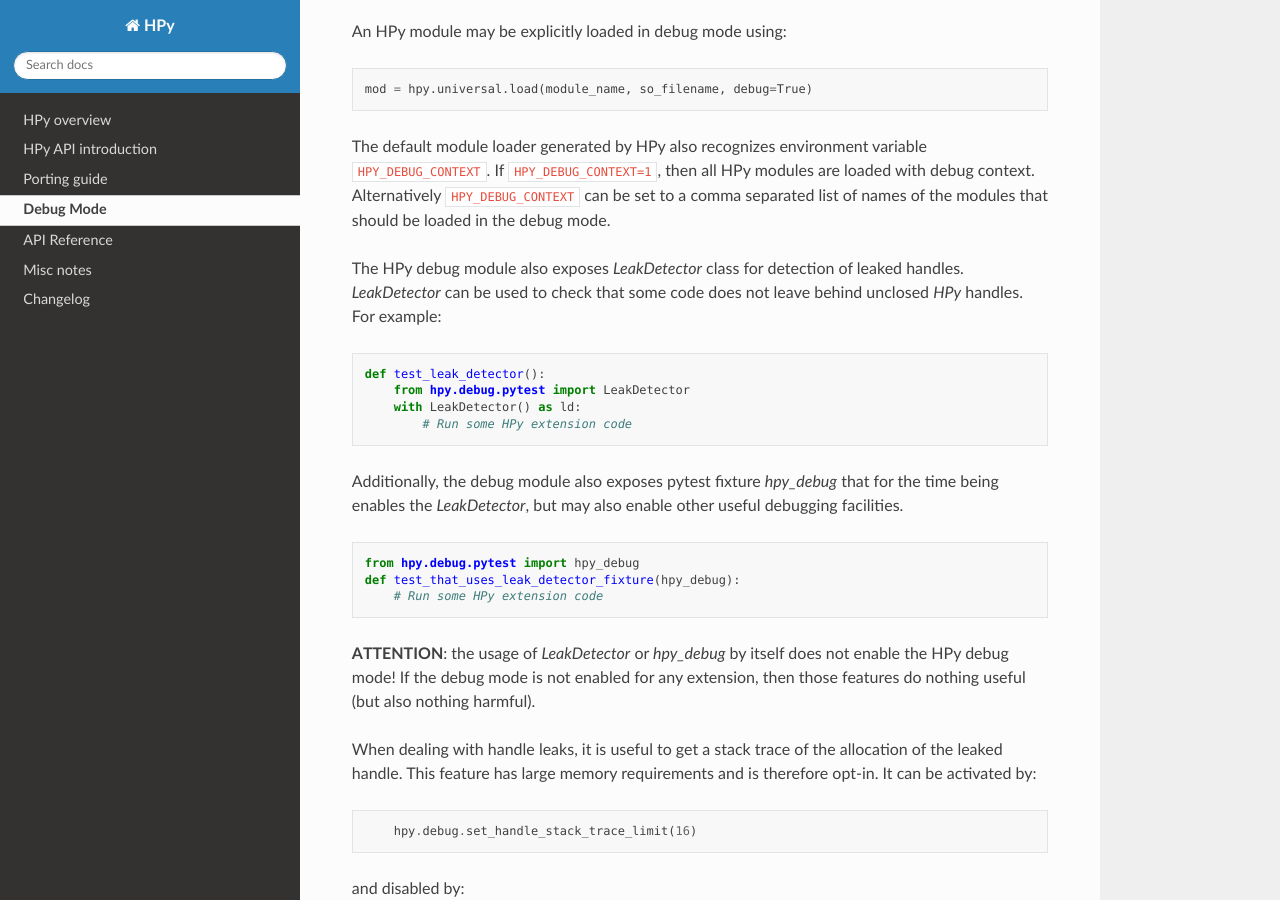
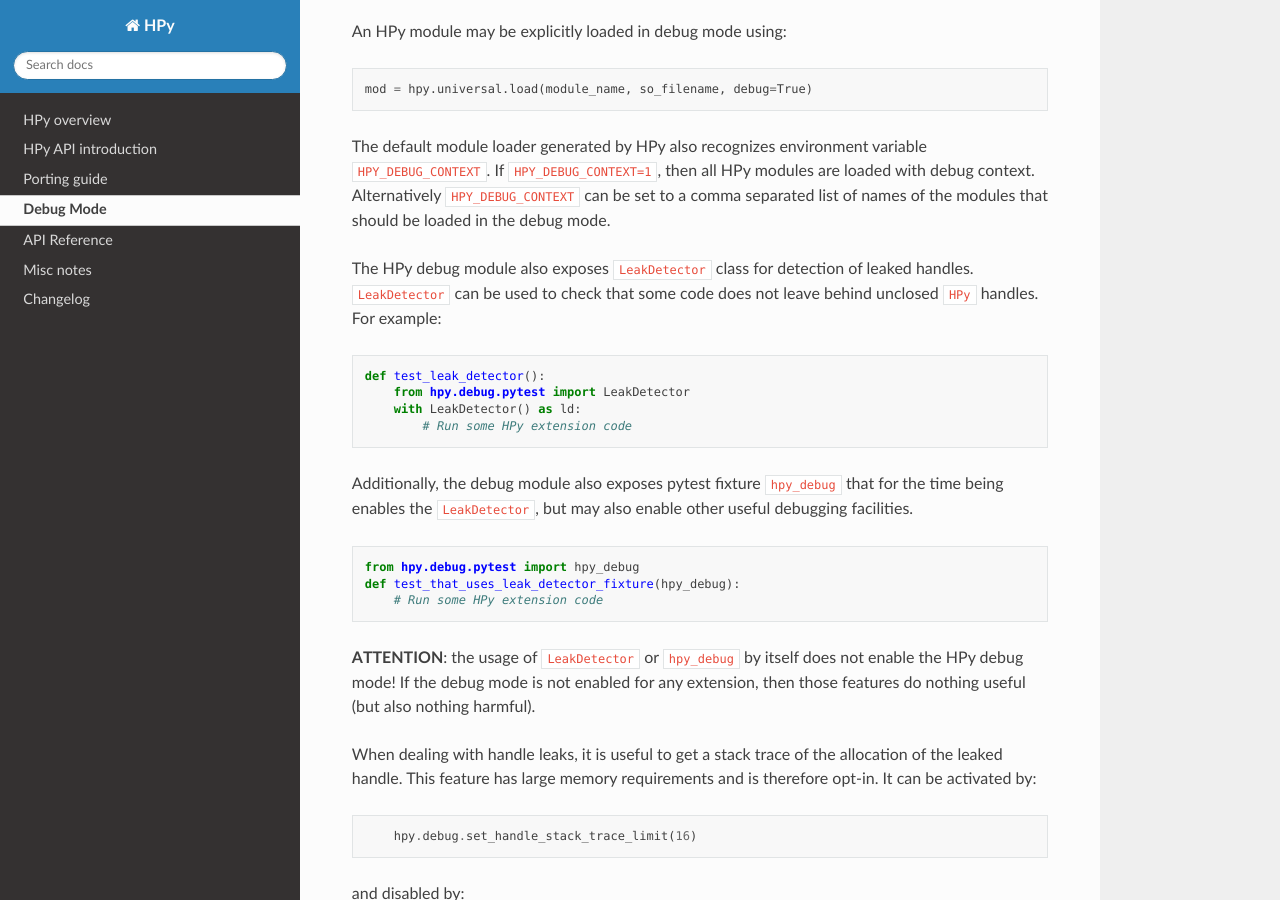
Before and after one commit to hpyproject/hpy, a Sphinx documentation site: the page built from docs/debug-mode.rst, in a window 1280 px wide and 900 px high, scrolled down 670 px. Built offline with Sphinx 7.4.7 and the Read the Docs theme 2.0.0, drawn with Linux system fonts in a browser that asks for light colours.

Commit message:
Fix minor typos

```diff
--- a/docs/debug-mode.rst
+++ b/docs/debug-mode.rst
@@ -38,17 +38,17 @@ modules are loaded with debug context. Alternatively ``HPY_DEBUG_CONTEXT``
 can be set to a comma separated list of names of the modules that should
 be loaded in the debug mode.
 
-The HPy debug module also exposes `LeakDetector` class for detection of
-leaked handles. `LeakDetector` can be used to check that some code does
-not leave behind unclosed `HPy` handles. For example:
+The HPy debug module also exposes ``LeakDetector`` class for detection of
+leaked handles. ``LeakDetector`` can be used to check that some code does
+not leave behind unclosed ``HPy`` handles. For example:
 
 .. literalinclude:: examples/tests.py
   :language: python
   :start-at: def test_leak_detector
   :end-at: # Run some HPy extension code
 
-Additionally, the debug module also exposes pytest fixture `hpy_debug` that
-for the time being enables the `LeakDetector`, but may also enable other
+Additionally, the debug module also exposes pytest fixture ``hpy_debug`` that
+for the time being enables the ``LeakDetector``, but may also enable other
 useful debugging facilities.
 
 .. literalinclude:: examples/tests.py
@@ -56,7 +56,7 @@ useful debugging facilities.
   :start-at: from hpy.debug.pytest import hpy_debug
   :end-at: # Run some HPy extension code
 
-**ATTENTION**: the usage of `LeakDetector` or `hpy_debug` by itself does not
+**ATTENTION**: the usage of ``LeakDetector`` or ``hpy_debug`` by itself does not
 enable the HPy debug mode! If the debug mode is not enabled for any extension,
 then those features do nothing useful (but also nothing harmful).
 
```
Also changed, not shown: 1 other file.
